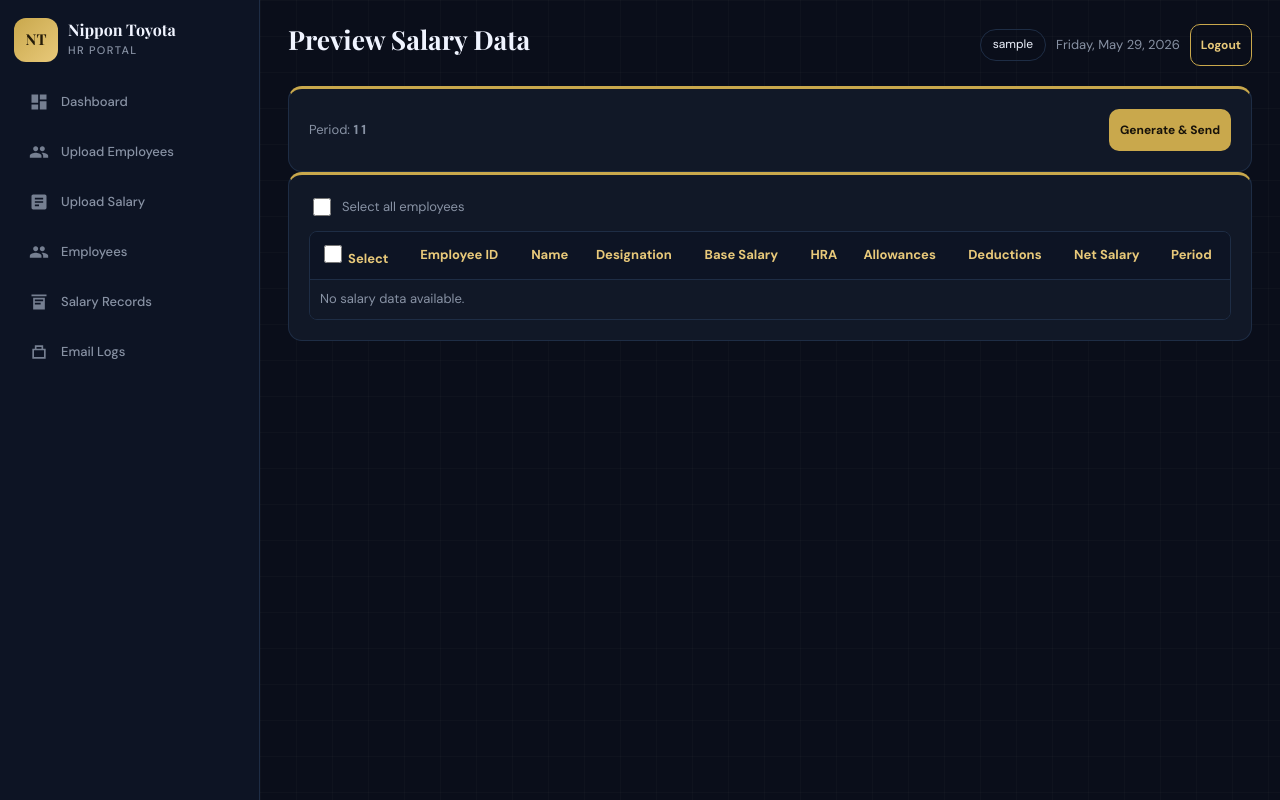
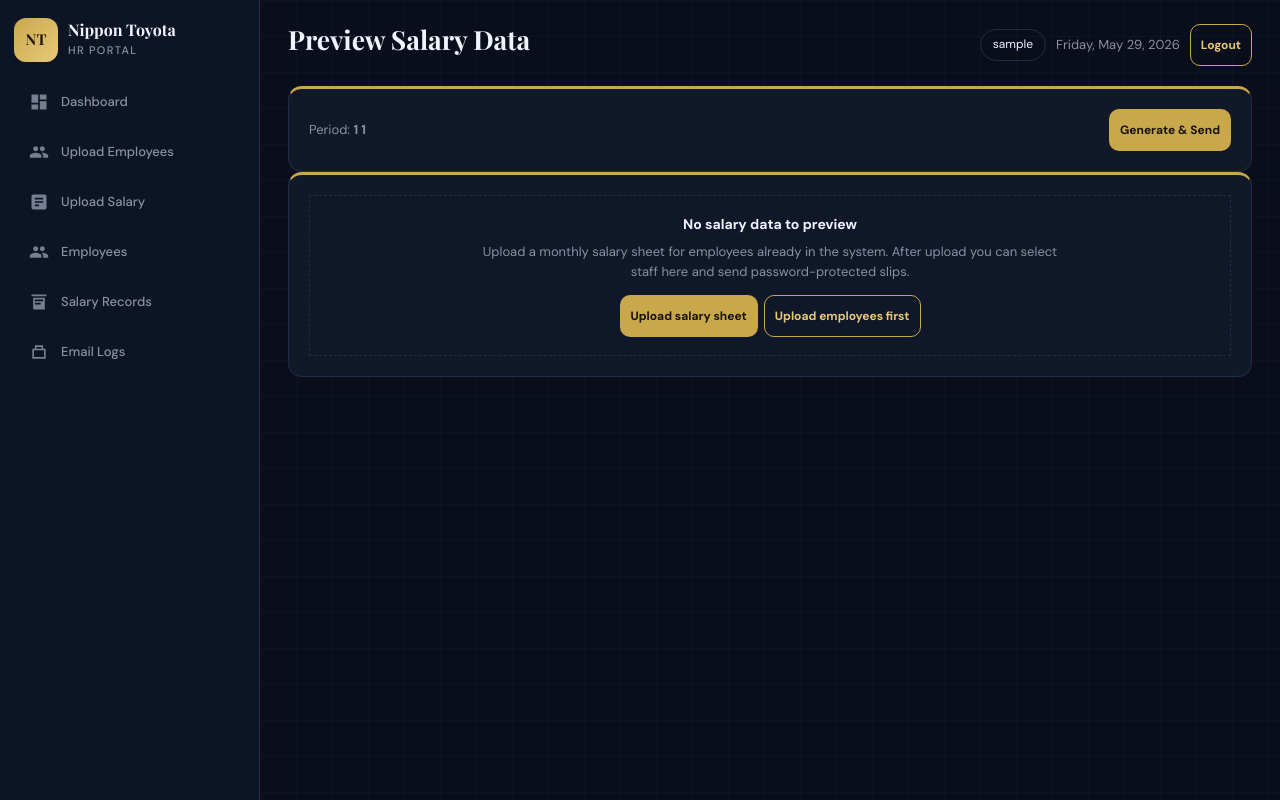
Before and after one commit to abinavdev/salary-slip-automation-system, a Flask app: page /preview in a window 1280 px wide. Run offline with Flask 3, Linux system fonts and the light colour scheme; the visitor is signed in with stand-in values (Sample User, id 1); tables that the repository leaves empty hold one stand-in row (values such as "Sample post"); one stand-in notice (Sample message) is shown.

Commit message:
Improve empty state handling and reduce notification clutter

```diff
--- a/app.py
+++ b/app.py
@@ -32,6 +32,7 @@
     build_salary_sample_workbook,
 )
 from utils.slip_service import process_one_slip
+from utils.ui_helpers import is_action_flash
 
 
 load_dotenv()
@@ -54,6 +55,10 @@
     @app.template_filter("dob_display")
     def dob_display_filter(value):
         return format_dob_display(value) or "-"
+
+    @app.template_filter("is_action_flash")
+    def is_action_flash_filter(message):
+        return is_action_flash(message)
 
     if os.getenv("RENDER") or os.getenv("FLASK_ENV", "").lower() == "production":
         app.wsgi_app = ProxyFix(app.wsgi_app, x_proto=1, x_host=1)
@@ -781,7 +786,6 @@
 
         db.session.commit()
         total = len(salary_records)
-        flash(f"Salary slip generation complete. Sent: {sent}, Failed: {failed}.", "info")
         return jsonify(
             {
                 "success": sent > 0 and failed < total,
--- a/static/css/hr-portal.css
+++ b/static/css/hr-portal.css
@@ -745,6 +745,38 @@
     font-size: var(--text-sm);
 }
 
+.empty-state-card {
+    text-align: center;
+    padding: var(--space-lg) var(--space-md);
+    border: 1px dashed var(--border);
+    border-radius: var(--radius-md);
+    background: rgba(15, 23, 42, 0.45);
+}
+
+.empty-state-card__title {
+    margin: 0 0 8px;
+    font-size: var(--text-base);
+    font-weight: 600;
+    color: var(--text);
+}
+
+.empty-state-card__text {
+    margin: 0 0 var(--space-md);
+    font-size: var(--text-sm);
+    color: var(--muted);
+    line-height: 1.5;
+    max-width: 36rem;
+    margin-left: auto;
+    margin-right: auto;
+}
+
+.empty-state-card__actions {
+    display: flex;
+    flex-wrap: wrap;
+    gap: var(--space-xs);
+    justify-content: center;
+}
+
 /* —— Tablet (768px+) —— */
 @media (min-width: 768px) {
     .main {
--- a/templates/base.html
+++ b/templates/base.html
@@ -86,7 +86,9 @@
     {% with messages = get_flashed_messages(with_categories=true) %}
     {% if messages %}
         {% for category, message in messages %}
-        <div class="toast {{ category }}">{{ message }}</div>
+        {% if message|is_action_flash %}
+        <div class="toast {{ category }}" role="alert">{{ message }}</div>
+        {% endif %}
         {% endfor %}
     {% endif %}
     {% endwith %}
@@ -145,7 +147,7 @@
     }
 
     setTimeout(function () {
-        document.querySelectorAll(".toast").forEach(function (el) {
+        document.querySelectorAll("#toastStack .toast").forEach(function (el) {
             el.style.opacity = "0";
             el.style.transition = "opacity 0.3s ease";
             setTimeout(function () { el.remove(); }, 320);
--- /dev/null
+++ b/templates/partials/empty_state.html
@@ -0,0 +1,13 @@
+{# Inline empty state — not a toast. Pass: title, description, cta_url, cta_label; optional secondary_* #}
+<div class="empty-state-card" role="status">
+    <p class="empty-state-card__title">{{ title }}</p>
+    <p class="empty-state-card__text">{{ description }}</p>
+    {% if cta_url and cta_label %}
+    <div class="empty-state-card__actions">
+        <a href="{{ cta_url }}" class="btn btn-primary btn-sm">{{ cta_label }}</a>
+        {% if secondary_url and secondary_label %}
+        <a href="{{ secondary_url }}" class="btn btn-ghost btn-sm">{{ secondary_label }}</a>
+        {% endif %}
+    </div>
+    {% endif %}
+</div>
--- a/templates/preview.html
+++ b/templates/preview.html
@@ -11,7 +11,7 @@
             <p class="muted" style="margin:0;">Period: <strong>{{ month }} {{ year }}</strong></p>
             {% endif %}
         </div>
-        <button id="generateSendBtn" class="btn btn-primary btn-sm" type="button">Generate &amp; Send</button>
+        <button id="generateSendBtn" class="btn btn-primary btn-sm" type="button" {% if not records %}disabled{% endif %}>Generate &amp; Send</button>
     </div>
 </div>
 
@@ -32,6 +32,7 @@
 </div>
 
 <div class="card card--flat">
+    {% if records %}
     <label class="muted" style="display:flex;align-items:center;gap:8px;margin-bottom:12px;">
         <input type="checkbox" id="selectAll" aria-label="Select all employees">
         Select all employees
@@ -55,8 +56,6 @@
                 <div class="data-card-row"><span class="label">Deductions</span><span class="value">₹ {{ "{:,.2f}".format(record.deductions) }}</span></div>
             </div>
         </article>
-        {% else %}
-        <p class="empty-state">No salary data available for preview.</p>
         {% endfor %}
     </div>
 
@@ -90,12 +89,19 @@
                     <td class="net-salary">₹ {{ "{:,.2f}".format(record.net_salary) }}</td>
                     <td>{{ record.month }}/{{ record.year }}</td>
                 </tr>
-                {% else %}
-                <tr><td colspan="10" class="muted">No salary data available.</td></tr>
                 {% endfor %}
             </tbody>
         </table>
     </div>
+    {% else %}
+    {% set title = 'No salary data to preview' %}
+    {% set description = 'Upload a monthly salary sheet for employees already in the system. After upload you can select staff here and send password-protected slips.' %}
+    {% set cta_url = url_for('upload_salary') %}
+    {% set cta_label = 'Upload salary sheet' %}
+    {% set secondary_url = url_for('upload_employees') %}
+    {% set secondary_label = 'Upload employees first' %}
+    {% include 'partials/empty_state.html' %}
+    {% endif %}
 </div>
 {% endblock %}
 
--- /dev/null
+++ b/utils/ui_helpers.py
@@ -0,0 +1,19 @@
+"""UI helpers for templates (flash filtering, etc.)."""
+
+# Flashes matching these are expected empty-state copy — show inline on pages, not as toasts.
+_EMPTY_STATE_FLASH_MARKERS = (
+    "no employees found",
+    "no salary records found",
+    "no email logs found",
+    "no upload history found",
+    "no uploads yet",
+    "no salary data available",
+)
+
+
+def is_action_flash(message: str) -> bool:
+    """Return True if a flash message should appear in the toast stack."""
+    if not message:
+        return False
+    lower = message.strip().lower()
+    return not any(marker in lower for marker in _EMPTY_STATE_FLASH_MARKERS)
```
Also changed, not shown: templates/dashboard.html (+19 -1 lines), templates/email_logs.html (+10 -6 lines), templates/employees.html (+17 -6 lines), templates/salary_records.html (+21 -6 lines).
